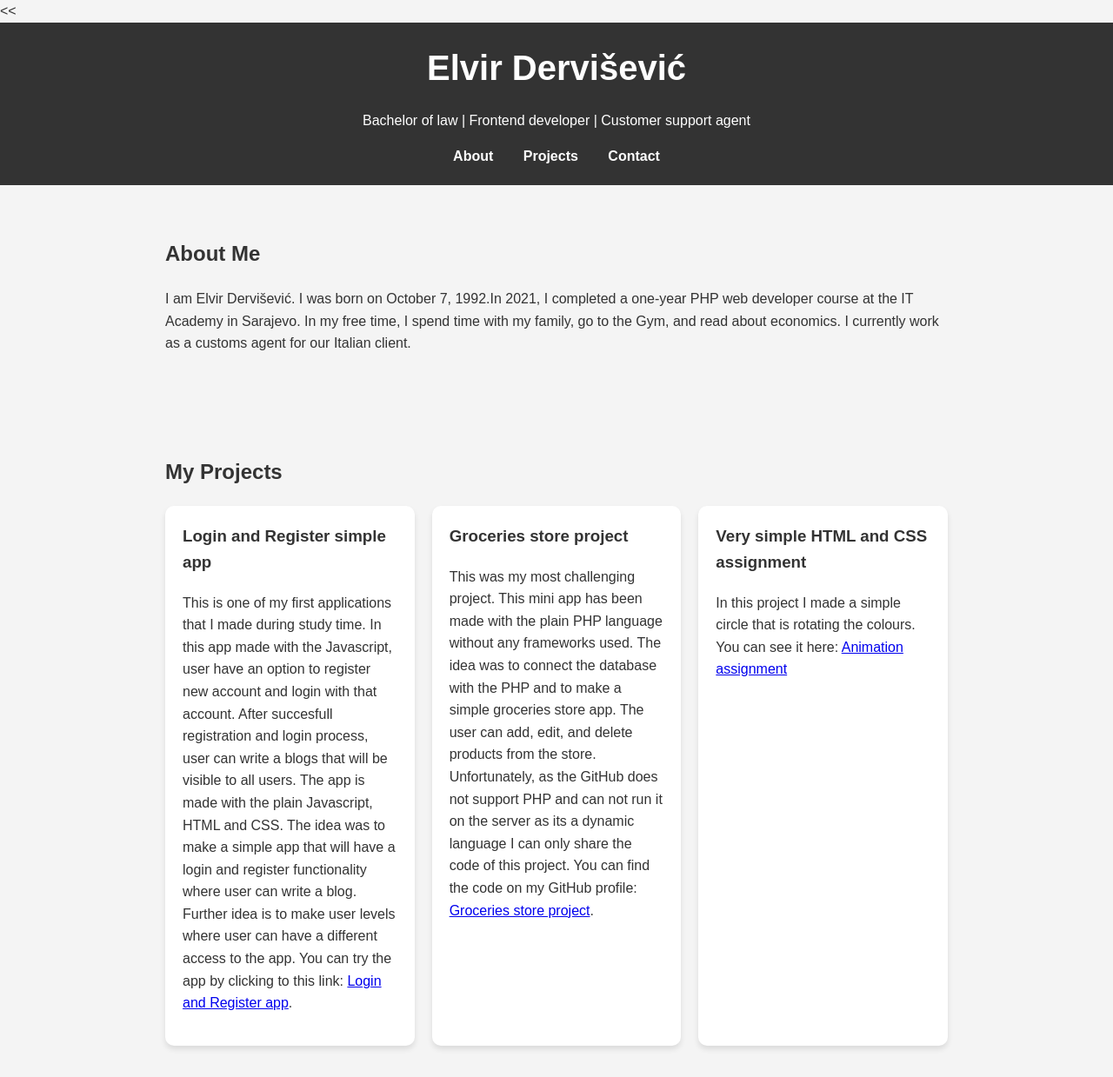
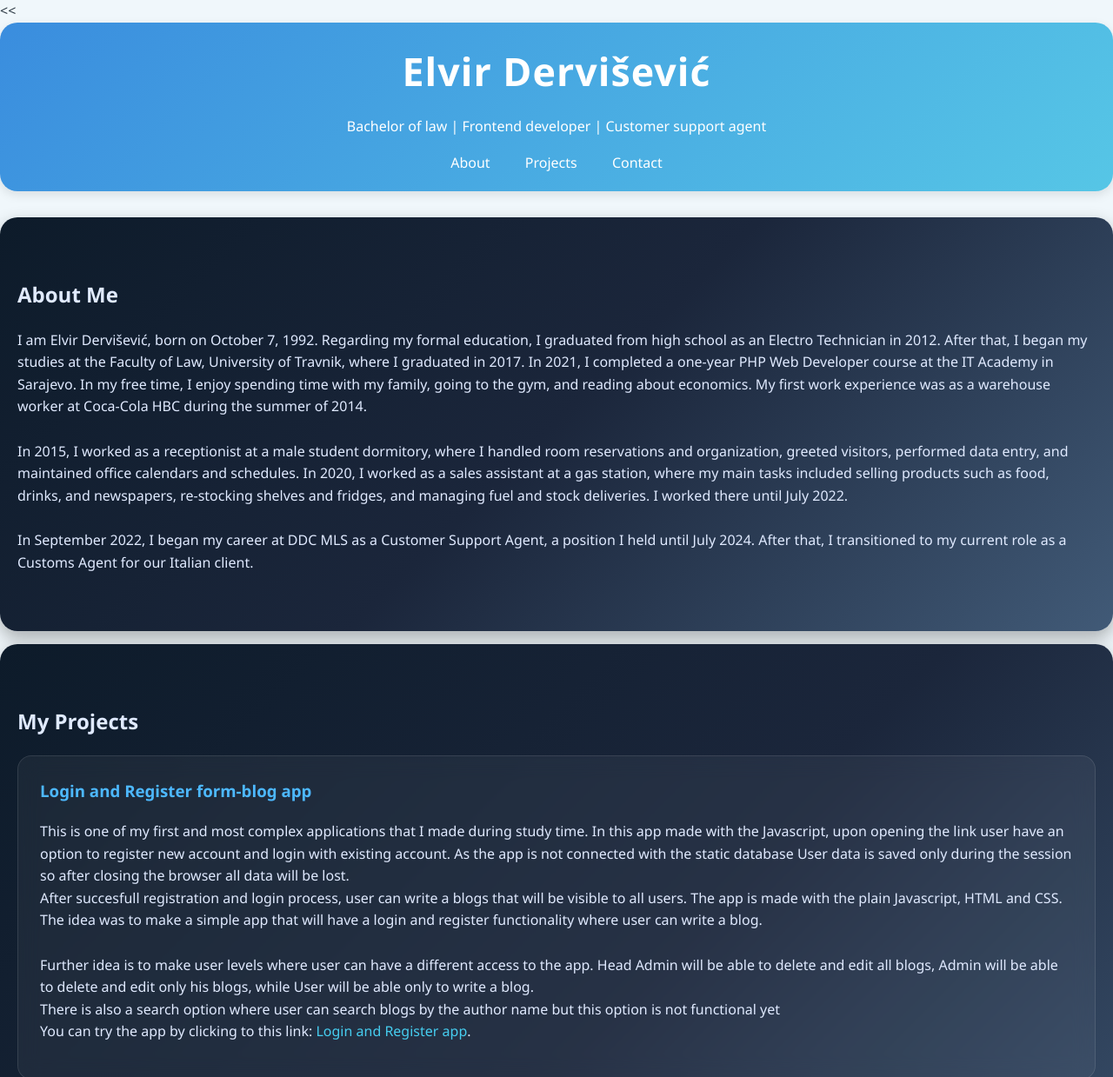
Before and after one commit to EDafk/cv2025, a plain HTML site: page index.html in a window 1280 px wide. Shown: the top 1239 px of the page at 87% size. Drawn offline with Linux system fonts and the light colour scheme.

Commit message:
Complete Update V.02

```diff
--- a/css/style.css
+++ b/css/style.css
@@ -1,56 +1,97 @@
+/* Base styles */
 body {
-      font-family: Arial, sans-serif;
+  font-family: 'Segoe UI', Roboto, Arial, sans-serif;
   margin: 0;
   padding: 0;
   line-height: 1.6;
-      background: #f4f4f4;
-      color: #333;
+  background: #f0f7fb; /* light blue background */
+  color: #2d3a45;
 }
+
+/* Header */
 header {
-      background: #333;
+  background: linear-gradient(135deg, #3a8dde, #56c6e6);
   color: #fff;
-      padding: 20px 0;
+  padding: 30px 0;
   text-align: center;
+  box-shadow: 0 4px 12px rgba(0, 0, 0, 0.1);
+  max-width: 1500px ;
+  margin: auto;
+  margin-bottom: 30px;
+  padding: 20px 20px;
+  border-radius: 20px
 }
+
 header h1 {
   margin: 0;
-      font-size: 2.5rem;
+  font-size: 2.8rem;
+  font-weight: 700;
+  letter-spacing: 1px;
 }
+
+/* Navigation */
 nav {
-      margin-top: 10px;
+  margin-top: 12px;
 }
+
 nav a {
   color: #fff;
-      margin: 0 15px;
+  margin: 0 18px;
   text-decoration: none;
-      font-weight: bold;
+  font-weight: 500;
+  transition: color 0.3s ease, border-bottom 0.3s ease;
 }
+
 nav a:hover {
-      text-decoration: underline;
+  color: #ffdd57; /* accent yellow */
+  border-bottom: 2px solid #ffdd57;
 }
+
+/* Sections */
 section {
-      padding: 40px;
-      max-width: 900px;
+  padding: 50px 20px;
+  max-width: 1300px;
   margin: auto;
+  margin-bottom: 15px;
+  background: linear-gradient(135deg, #0d1b2a, #1b263b, #415a77);
+  border-radius: 20px;
+  box-shadow: 0 8px 20px rgba(0,0,0,0.3);
+  color: #e0eaff;
 }
-    .projects {
-      display: grid;
-      grid-template-columns: repeat(auto-fit, minmax(250px, 1fr));
-      gap: 20px;
+
+/* Project Cards */
+.card {
+  background: rgba(255, 255, 255, 0.05); /* semi-transparent */
+  padding: 25px;
+  border-radius: 16px;
+  backdrop-filter: blur(12px);
+  border: 1px solid rgba(255, 255, 255, 0.1);
+  color: #e0eaff;
+  transition: transform 0.25s ease, box-shadow 0.25s ease;
 }
-    .card {
-      background: #fff;
-      padding: 20px;
-      border-radius: 10px;
-      box-shadow: 0 4px 6px rgba(0,0,0,0.1);
+
+.card:hover {
+  transform: translateY(-6px);
+  box-shadow: 0 12px 25px rgba(0, 0, 0, 0.5);
 }
+
 .card h3 {
   margin-top: 0;
+  color: #4db8ff;
 }
+
+/* Footer */
 footer {
   text-align: center;
-      padding: 20px;
-      background: #333;
+  padding: 25px;
+  background: #2d3a45;
   color: #fff;
-      margin-top: 40px;
+  margin-top: 50px;
+  font-size: 0.95rem;
+  letter-spacing: 0.5px;
 }
+
+a {
+  color: #46cef0;
+  text-decoration: none;
+}
--- a/index.html
+++ b/index.html
@@ -9,6 +9,7 @@
 </head>
 <body>
   <header>
+    <div class="container">
     <h1>Elvir Dervišević</h1>
     <p>Bachelor of law | Frontend developer | Customer support agent</p>
     <nav>
@@ -16,27 +17,40 @@
       <a href="#projects">Projects</a>
       <a href="#contact">Contact</a>
     </nav>
+    </div>
   </header>
 
   <section id="about">
     <h2>About Me</h2>
     <p>
-    I am Elvir Dervišević. I was born on October 7, 1992.In 2021, I completed a one-year PHP web developer course at the IT
-    Academy in Sarajevo. In my free time, I spend time with my family, go to the Gym, and read about economics.
-    I currently work as a customs agent for our Italian client.
-    </p>
+I am Elvir Dervišević, born on October 7, 1992.
+
+Regarding my formal education, I graduated from high school as an Electro Technician in 2012. After that, I began my studies at the Faculty of Law, University of Travnik, where I graduated in 2017.
+
+In 2021, I completed a one-year PHP Web Developer course at the IT Academy in Sarajevo. In my free time, I enjoy spending time with my family, going to the gym, and reading about economics.
+
+My first work experience was as a warehouse worker at Coca-Cola HBC during the summer of 2014. <br><br> In 2015, I worked as a receptionist at a male student dormitory, where I handled room reservations and organization,
+greeted visitors, performed data entry, and maintained office calendars and schedules.
+
+In 2020, I worked as a sales assistant at a gas station, where my main tasks included selling products such as food, drinks, and newspapers, re-stocking shelves and fridges, and managing fuel and stock deliveries.
+I worked there until July 2022.
+<br><br>
+In September 2022, I began my career at DDC MLS as a Customer Support Agent, a position I held until July 2024. After that, I transitioned to my current role as a Customs Agent for our Italian client.   </p>
   </section>
 
   <section id="projects">
     <h2>My Projects</h2>
     <div class="projects">
       <div class="card">
-        <h3>Login and Register simple app</h3>
-        <p>This is one of my first applications that I made during study time. In this app made with the Javascript, user have an option to register new account
-          and login with that account.
+        <h3>Login and Register form-blog app</h3>
+        <p>This is one of my first and most complex applications that I made during study time. In this app made with the Javascript, upon opening the link user have an option to register new account
+          and login with existing account. As the app is not connected with the static database User data is saved only during the session so after closing the browser all data will be lost. <br>
+
           After succesfull registration and login process, user can write a blogs that will be visible to all users.
-          The app is made with the plain Javascript, HTML and CSS. The idea was to make a simple app that will have a login and register functionality where user can write a blog.
-          Further idea is to make user levels where user can have a different access to the app.
+          The app is made with the plain Javascript, HTML and CSS. The idea was to make a simple app that will have a login and register functionality where user can write a blog. <br><br>
+          Further idea is to make user levels where user can have a different access to the app. Head Admin will be able to delete and edit all blogs, Admin will be able to delete and edit only his blogs,
+          while User will be able only to write a blog. <br>
+          There is also a search option where user can search blogs by the author name but this option is not functional yet <br>
           You can try the app by clicking to this link: <a target="_blank" href="https://edafk.github.io/loginRegisterApp/">Login and Register app</a>.
         </p>
       </div>
```
Lines whose indentation alone changed are shown as unchanged.
